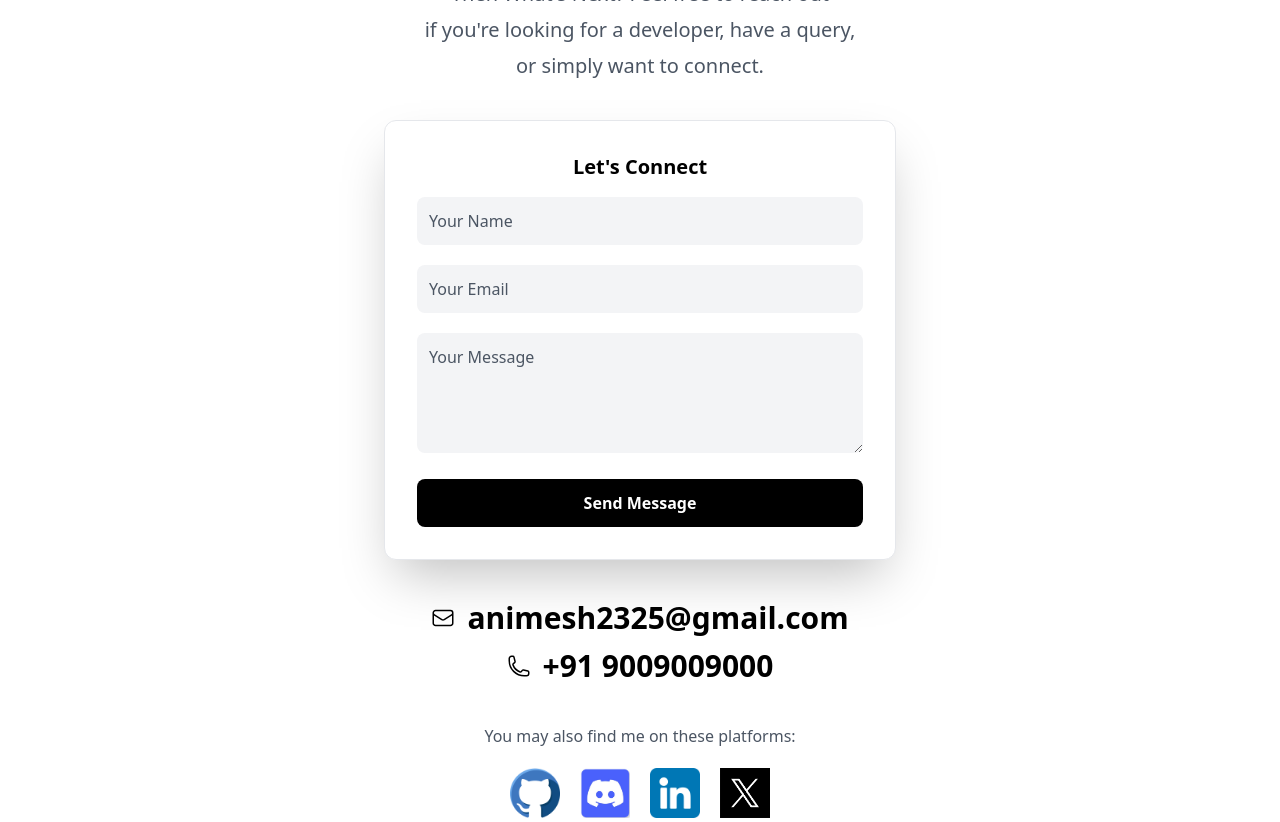
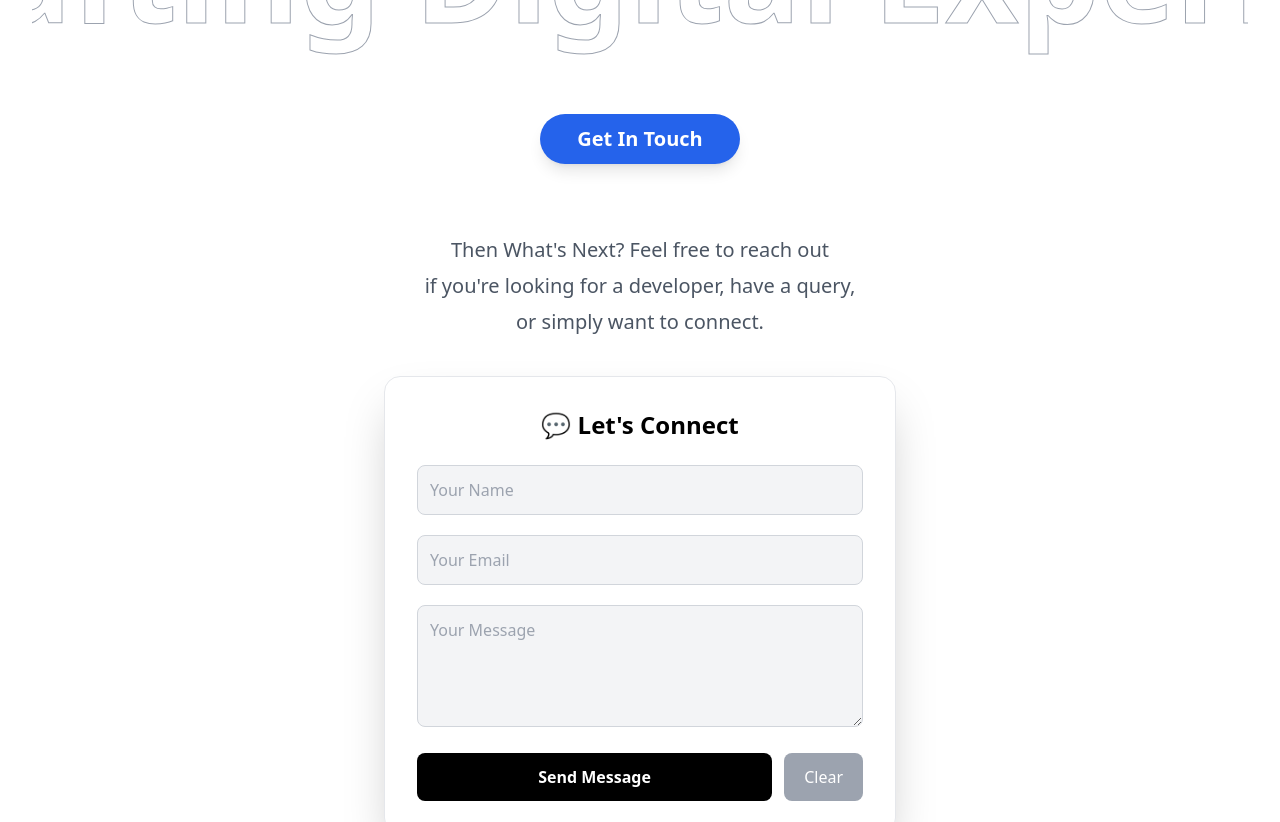
Before and after one commit to Animiiexe/portfolio101, a React (Vite) app: page / in a window 1280 px wide. Shown: the part 4760-5582 px from the top of the page. Built offline with nearby package versions, Linux system fonts and the light colour scheme.

Commit message:
feat: enhance ContactForm with loading state and clear button, update Marquee text

```diff
--- a/src/Work/Second-p/SecondProject.jsx
+++ b/src/Work/Second-p/SecondProject.jsx
@@ -133,7 +133,7 @@ const SecondProject = () => {
           ].map((tech) => (
             <span
               key={tech}
-              className="px-4 py-2 bg-white/20 backdrop-blur-md  dark:text-gray-200 rounded-full text-sm font-medium transition-all duration-300 shadow-sm hover:shadow-md"
+              className="px-4 py-2 bg-white/20 backdrop-blur-md   rounded-full text-sm font-medium transition-all duration-300 shadow-sm hover:shadow-md"
             >
               {tech}
             </span>
--- a/src/footer/Contactform.jsx
+++ b/src/footer/Contactform.jsx
@@ -1,4 +1,5 @@
 import { useState, useEffect } from "react";
+import { Loader2 } from "lucide-react";
 
 const ContactForm = () => {
     const [formData, setFormData] = useState({ name: "", email: "", message: "" });
@@ -25,21 +26,25 @@ const ContactForm = () => {
 
         try {
             await new Promise((resolve) => setTimeout(resolve, 1500));
-            setStatus("Thank you for reaching out! I'll get back to you soon.");
+            setStatus("✅ Message sent! I'll get back to you soon.");
             setFormData({ name: "", email: "", message: "" });
         } catch (error) {
-            setStatus("Failed to send. Please try again.");
+            setStatus("❌ Failed to send. Please try again.");
         }
         setLoading(false);
     };
 
+    const handleClear = () => {
+        setFormData({ name: "", email: "", message: "" });
+        setStatus("");
+    };
+
     return (
         <div
-            className={`p-8 rounded-xl shadow-2xl max-w-lg mx-auto border ${
-                isDarkMode ? "bg-gray-900 border-gray-800 text-white" : "bg-white border-gray-200 text-black"
-            } transition-all duration-300`}
+            className={`p-8 rounded-2xl shadow-2xl max-w-lg mx-auto border transition-all duration-300
+                ${isDarkMode ? "bg-gray-900 border-gray-800 text-white" : "bg-white border-gray-200 text-black"}`}
         >
-            <h2 className="text-xl font-bold text-center mb-4">Let's Connect</h2>
+            <h2 className="text-2xl font-bold text-center mb-6">💬 Let's Connect</h2>
             <form onSubmit={handleSubmit} className="space-y-5">
                 <input
                     type="text"
@@ -49,25 +54,19 @@ const ContactForm = () => {
                     value={formData.name}
                     onChange={handleChange}
                     required
-                    className={`w-full p-3 rounded-lg focus:ring-2 focus:outline-none ${
-                        isDarkMode
-                            ? "bg-gray-800 border-gray-700 text-white placeholder-gray-400 focus:ring-blue-500"
-                            : "bg-gray-100 border-gray-300 text-black placeholder-gray-600 focus:ring-blue-500"
-                    }`}
+                    className={`w-full p-3 rounded-lg border focus:ring-2 focus:outline-none transition-all duration-300
+                        ${isDarkMode ? "bg-gray-800 border-gray-700 text-white focus:ring-blue-500" : "bg-gray-100 border-gray-300 text-black focus:ring-blue-500"}`}
                 />
                 <input
                     type="email"
                     name="email"
                     placeholder="Your Email"
-                    autoComplete= "off"
+                    autoComplete="off"
                     value={formData.email}
                     onChange={handleChange}
                     required
-                    className={`w-full p-3 rounded-lg focus:ring-2 focus:outline-none ${
-                        isDarkMode
-                            ? "bg-gray-800 border-gray-700 text-white placeholder-gray-400 focus:ring-blue-500"
-                            : "bg-gray-100 border-gray-300 text-black placeholder-gray-600 focus:ring-blue-500"
-                    }`}
+                    className={`w-full p-3 rounded-lg border focus:ring-2 focus:outline-none transition-all duration-300
+                        ${isDarkMode ? "bg-gray-800 border-gray-700 text-white focus:ring-blue-500" : "bg-gray-100 border-gray-300 text-black focus:ring-blue-500"}`}
                 />
                 <textarea
                     name="message"
@@ -77,25 +76,27 @@ const ContactForm = () => {
                     onChange={handleChange}
                     required
                     rows="4"
-                    className={`w-full p-3 rounded-lg focus:ring-2 focus:outline-none ${
-                        isDarkMode
-                            ? "bg-gray-800 border-gray-700 text-white placeholder-gray-400 focus:ring-blue-500"
-                            : "bg-gray-100 border-gray-300 text-black placeholder-gray-600 focus:ring-blue-500"
-                    }`}
+                    className={`w-full p-3 rounded-lg border focus:ring-2 focus:outline-none transition-all duration-300
+                        ${isDarkMode ? "bg-gray-800 border-gray-700 text-white focus:ring-blue-500" : "bg-gray-100 border-gray-300 text-black focus:ring-blue-500"}`}
                 ></textarea>
-                <button
-                    type="submit"
-                    disabled={loading}
-                    className={`w-full p-3 rounded-lg font-semibold transition-all duration-300 transform ${
-                        loading ? "opacity-50 cursor-not-allowed" : "hover:scale-105"
-                    } ${
-                        isDarkMode
-                            ? "bg-blue-500 text-white hover:bg-blue-600"
-                            : "bg-black text-white hover:bg-gray-800"
-                    }`}
-                >
-                    {loading ? "Sending..." : "Send Message"}
-                </button>
+                <div className="flex gap-3">
+                    <button
+                        type="submit"
+                        disabled={loading}
+                        className={`flex-1 p-3 rounded-lg font-semibold transition-all duration-300 transform flex items-center justify-center
+                            ${loading ? "opacity-50 cursor-not-allowed" : "hover:scale-105"}
+                            ${isDarkMode ? "bg-blue-500 text-white hover:bg-blue-600" : "bg-black text-white hover:bg-gray-800"}`}
+                    >
+                        {loading ? <Loader2 className="animate-spin w-5 h-5" /> : "Send Message"}
+                    </button>
+                    <button
+                        type="button"
+                        onClick={handleClear}
+                        className="px-5 py-3 rounded-lg bg-gray-400 text-white hover:bg-gray-500 transition-all duration-300"
+                    >
+                        Clear
+                    </button>
+                </div>
             </form>
             {status && <p className="text-center mt-4 text-sm text-gray-400">{status}</p>}
         </div>
--- a/src/footer/Marquee.jsx
+++ b/src/footer/Marquee.jsx
@@ -1,4 +1,3 @@
-
 
 import { motion } from "framer-motion"
 
@@ -19,7 +18,7 @@ const Marquee = () => {
                 WebkitTextStroke: "1px rgb(156 163 175)", // tailwind gray-400
               }}
             >
-              Flowers & Saints
+              Crafting Digital Experiences
             </span>
           </div>
         ))}
--- a/src/footer/index.jsx
+++ b/src/footer/index.jsx
@@ -1,9 +1,11 @@
 import React from "react";
 import GetContact from "./GetContact";
+import Marquee from "./Marquee";
 
 const Contact = () => {
   return (
     <div className="w-full flex flex-col items-center justify-center min-h-screen py-16 px-4 md:px-8 md:mt-40 lg:mt-28">
+      <Marquee />
       <GetContact />
     </div>
   );
```
